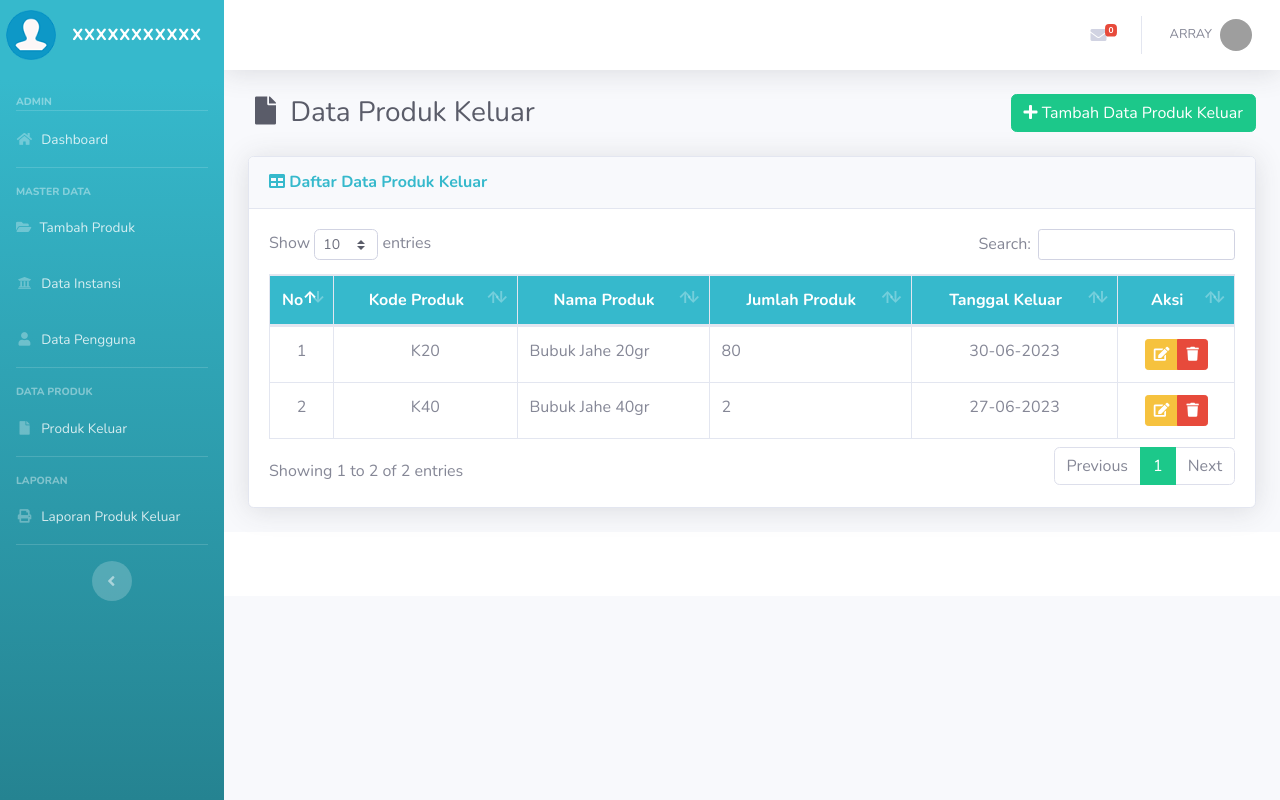
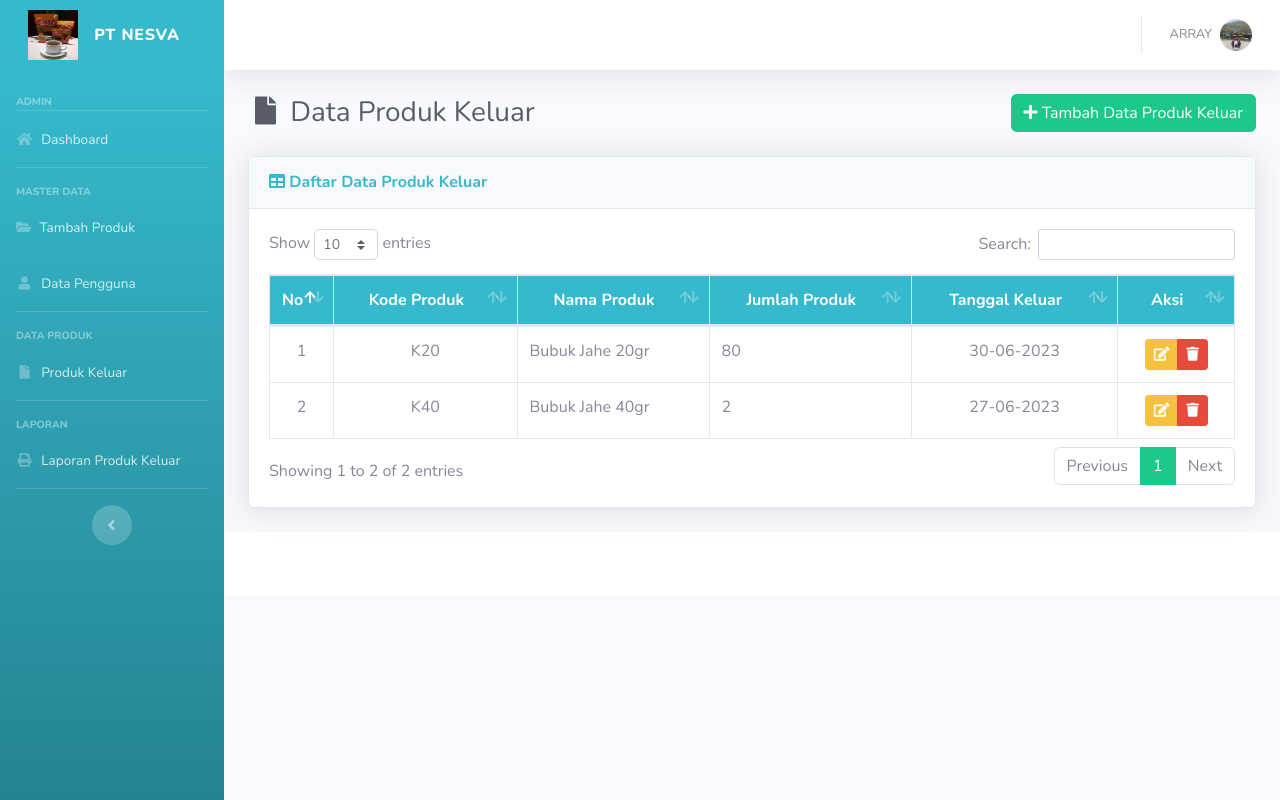
Before and after one commit to riswan29/samuel-project, a PHP site: page /suratkeluar.php in a window 1280 px wide. Run offline with PHP 8.4, Linux system fonts and the light colour scheme; a user stored in the database is signed in; data comes from the database, SQL or seed files in the repository; data that the repository does not hold is empty; some libraries are stand-ins or nearby versions; grey boxes are pictures that could not be loaded.

Commit message:
project selesai

```diff
--- a/cetaklpsk.php
+++ b/cetaklpsk.php
@@ -31,7 +31,7 @@
 <body>
 <div class="container">
         <div class="text-center">
-        <img src="assets/img/soppengg.png" alt="" width="15%" height="130px">
+        <img src="ccd.jpg" alt="" width="15%" height="130px">
             <div class="col-md-1">
 
             </div>
--- a/login.php
+++ b/login.php
@@ -39,8 +39,8 @@
             <!-- Outer Row -->
             <div class="row justify-content-center">
                 <div class="col-xl-5 col-lg-5 col-md-9">
-                    <div class="text-white text-center font-weight-bold" style="font-size: 60px;"><img src="assets/img/pu.png" width="100" height="100"></i></div><br>
-                    <h3 class="text-white text-center font-weight-bold">Sistem Informasi Manajemen Surat XXXXXXXX</h3>
+                    <div class="text-white text-center font-weight-bold" style="font-size: 60px;"><img src="ccd.jpg" width="100" height="100"></i></div><br>
+                    <h3 class="text-white text-center font-weight-bold">Sistem Informasi Penjualan Bubuk jahe Menggunakan Php MySQL Di PT Nesva Pematang Raya</h3>
                     <div class="card o-hidden border-0 shadow-lg my-3">
                         <div class="card-body p-0">
                             <!-- Nested Row within Card Body -->
--- a/suratkeluar.php
+++ b/suratkeluar.php
@@ -77,7 +77,7 @@
                                                             <span aria-hidden="true">×</span>
                                                         </button>
                                                     </div>
-                                                    <div class="modal-body">Pilih "Hapus" untuk menghapus data surat <?= $row['no_suratkeluar'] ?>.</div>
+                                                    <div class="modal-body">Pilih "Hapus" untuk menghapus data Produk <?= $row['no_suratkeluar'] ?>.</div>
                                                     <div class="modal-footer">
                                                         <button class="btn btn-warning" type="button" data-dismiss="modal"><i class="fas fa-fw fa-times mr-1"></i> Batal</button>
                                                         <a href="data/data_sk.php?act=hapus&id=<?php echo $row['id_suratkeluar']; ?>" class="btn btn-danger"><i class="fas fa-fw fa-trash mr-1"></i> Hapus</a>
--- a/template/header.php
+++ b/template/header.php
@@ -14,7 +14,7 @@
   <meta name="description" content="">
   <meta name="author" content="">
 
-  <title>Manajemen surat </title>
+  <title>Manajemen Produk</title>
   <link rel="icon" type="image/x-icon" href="assets/img/pu.png">
 
   <!-- Custom fonts for this template-->
--- a/template/sidebar.php
+++ b/template/sidebar.php
@@ -10,9 +10,9 @@
       <!-- Sidebar - Brand -->
       <a class="sidebar-brand d-flex align-items-center justify-content-center" href="index.php">
         <div class="sidebar-brand-icon ">
-          <img src="assets/img/user.png" width="50" height="50">
+          <img src="ccd.jpg" width="50" height="50">
         </div>
-        <div class="sidebar-brand-text mx-3">XXXXXXXXXXX</div>
+        <div class="sidebar-brand-text mx-3">PT Nesva</div>
       </a><br>
 
       <div class="sidebar-heading">
@@ -50,11 +50,7 @@
           <span>Tambah Produk</span></a>
       </li>
 
-	  <li class="nav-item">
-        <a class="nav-link" href="instansi.php">
-          <i class="fas fa-fw fa-university"></i>
-          <span>Data Instansi</span></a>
-      </li>
+
 
 	  <li class="nav-item">
         <a class="nav-link" href="user.php">
@@ -147,45 +143,6 @@
 
 
 
-            <!-- Nav Item - Messages -->
-                        <li class="nav-item dropdown no-arrow mx-1">
-                            <a class="nav-link dropdown-toggle" href="#" id="messagesDropdown" role="button"
-                                data-toggle="dropdown" aria-haspopup="true" aria-expanded="false">
-                                <i class="fas fa-envelope fa-fw"></i>
-                                <!-- Counter - Messages -->
-                                <?php
-                                    $hariini = date('Y-m-d');
-                                    $sqli = mysqli_query($conn, "SELECT * FROM tb_suratmasuk WHERE tgl_surat='$hariini'");
-                                    $ceksqli = mysqli_num_rows($sqli);
-                                ?>
-                                <span class="badge badge-danger badge-counter"><?= $ceksqli ?></span>
-                            </a>
-                            <!-- Dropdown - Messages -->
-                            <div class="dropdown-list dropdown-menu dropdown-menu-right shadow animated--grow-in"
-                                aria-labelledby="messagesDropdown">
-                                <h6 class="dropdown-header bg-info border border-info">
-                                    Produk Masuk Hari Ini (<?= date('d-m-Y') ?>)
-                                </h6>
-                                <?php
-                                    if($ceksqli>0){
-                                    while($rowm = mysqli_fetch_array($sqli)){
-                                ?>
-                                <a class="dropdown-item d-flex align-items-center" href="#">
-                                    <div class="font-weight-bold">
-                                        <div class="text-truncate"><?= $rowm['isi_surat'] ?></div>
-                                        <div class="small text-gray-500"><?= $rowm['asal_surat'] ?> - <?= $rowm['no_suratmasuk'] ?></div>
-                                    </div>
-                                </a>
-                                <?php }} else { ?>
-                                <a class="dropdown-item d-flex align-items-center" href="#">
-                                    <div class="font-weight-bold text-center">
-                                        <div class="text-truncate">Tidak Ada Surat</div>
-                                    </div>
-                                </a>
-                                <?php } ?>
-                                <a class="dropdown-item text-center small text-gray-500" href="suratmasuk.php">Lihat Semua Surat Masuk</a>
-                            </div>
-                        </li>
 
                         <div class="topbar-divider d-none d-sm-block"></div>
 
@@ -195,7 +152,7 @@
                 <span class="text-uppercase mr-2 d-none d-lg-inline text-gray-600 small">
 					<?=$_SESSION['user']?>
 				</span>
-                <img class="img-profile rounded-circle" src="assets/img/pu.png">
+                <img class="img-profile rounded-circle" src="ooi.png">
               </a>
               <!-- Dropdown - User Information -->
               <div class="dropdown-menu dropdown-menu-right shadow animated--grow-in" aria-labelledby="userDropdown">
```
Also changed, not shown: other parts of suratkeluar.php (+6 -25 lines), laporansk.php (+4 -4 lines), assets/logo/Gambar WhatsApp 2023-06-27 pukul 17.09.23.jpg (added), assets/logo/f0d48a54aaa7e6f0606a629a0f255ade.jpg (deleted), ccd.jpg (added), ooi.png (added), 2 other files.
